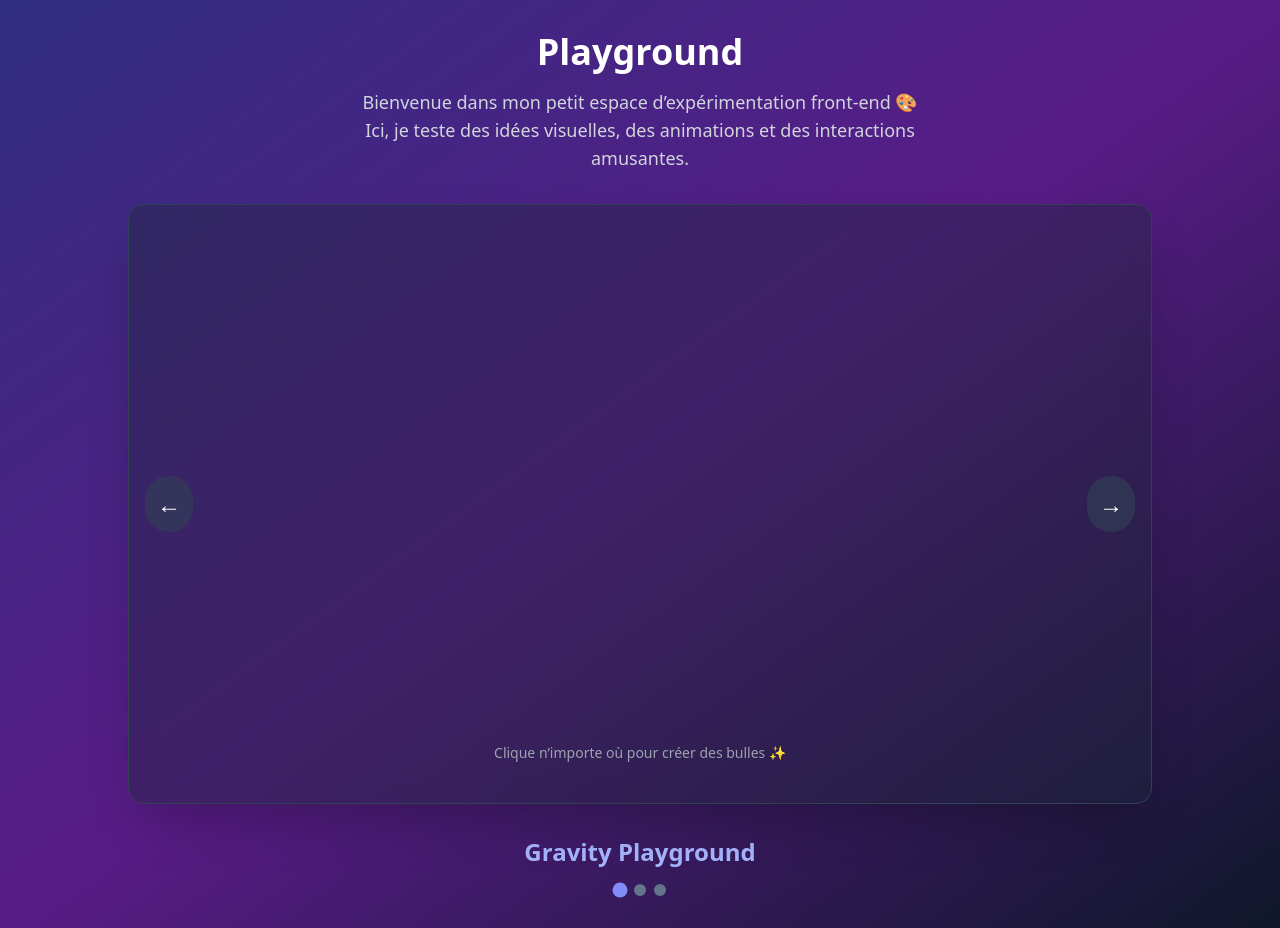
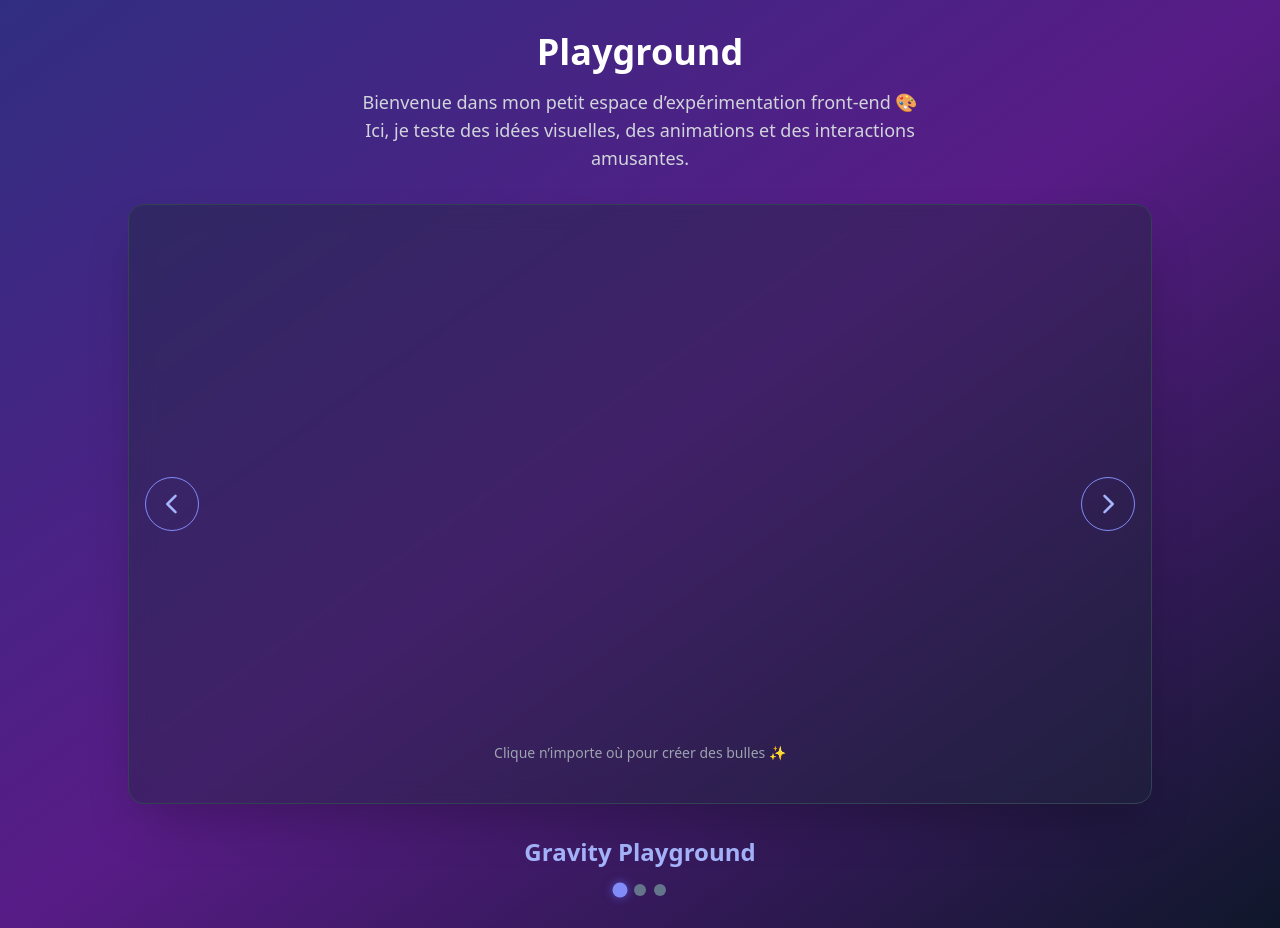
Before and after one commit to Mohamed-bennaceur-epitech/portfolio-mohamed-amin, a React (Vite) app: page /playground in a window 1280 px wide. Built offline with nearby package versions, Linux system fonts and the light colour scheme.

Commit message:
[UPDATE] - button caroussel

```diff
--- a/src/Pages/Playground.tsx
+++ b/src/Pages/Playground.tsx
@@ -42,20 +42,40 @@ export default function Playground() {
           </motion.div>
         </AnimatePresence>
 
-        {/* Flèche gauche */}
+        {/* Flèche gauche (SVG stylée) */}
         <button
           onClick={prev}
-          className="absolute left-4 top-1/2 -translate-y-1/2 bg-slate-700/60 hover:bg-slate-600/80 p-3 rounded-full transition-all duration-300"
+          className="absolute left-4 top-1/2 -translate-y-1/2 p-3 rounded-full border border-indigo-400 text-indigo-300 hover:text-white hover:border-indigo-300 hover:shadow-[0_0_15px_rgba(99,102,241,0.7)] transition-all duration-300"
+          aria-label="Précédent"
         >
-          <span className="text-2xl">←</span>
+          <svg
+            xmlns="http://www.w3.org/2000/svg"
+            fill="none"
+            viewBox="0 0 24 24"
+            strokeWidth={2.2}
+            stroke="currentColor"
+            className="w-7 h-7"
+          >
+            <path strokeLinecap="round" strokeLinejoin="round" d="M15 19l-7-7 7-7" />
+          </svg>
         </button>
 
-        {/* Flèche droite */}
+        {/* Flèche droite (SVG stylée) */}
         <button
           onClick={next}
-          className="absolute right-4 top-1/2 -translate-y-1/2 bg-slate-700/60 hover:bg-slate-600/80 p-3 rounded-full transition-all duration-300"
+          className="absolute right-4 top-1/2 -translate-y-1/2 p-3 rounded-full border border-indigo-400 text-indigo-300 hover:text-white hover:border-indigo-300 hover:shadow-[0_0_15px_rgba(99,102,241,0.7)] transition-all duration-300"
+          aria-label="Suivant"
         >
-          <span className="text-2xl">→</span>
+          <svg
+            xmlns="http://www.w3.org/2000/svg"
+            fill="none"
+            viewBox="0 0 24 24"
+            strokeWidth={2.2}
+            stroke="currentColor"
+            className="w-7 h-7"
+          >
+            <path strokeLinecap="round" strokeLinejoin="round" d="M9 5l7 7-7 7" />
+          </svg>
         </button>
       </div>
 
@@ -71,7 +91,7 @@ export default function Playground() {
             key={i}
             className={`w-3 h-3 rounded-full transition-all ${
               i === currentIndex
-                ? "bg-indigo-400 scale-125"
+                ? "bg-indigo-400 scale-125 shadow-[0_0_8px_rgba(99,102,241,0.7)]"
                 : "bg-slate-500 scale-100"
             }`}
           />
```
